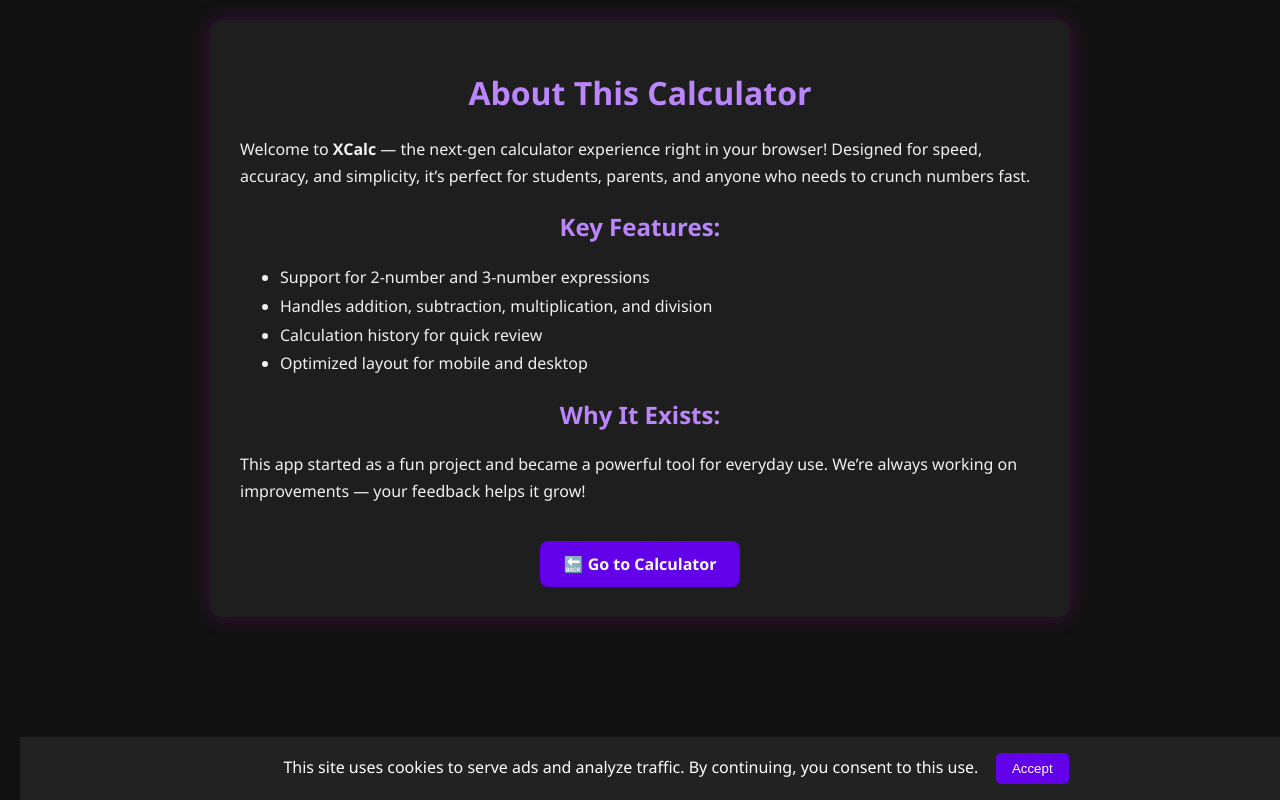
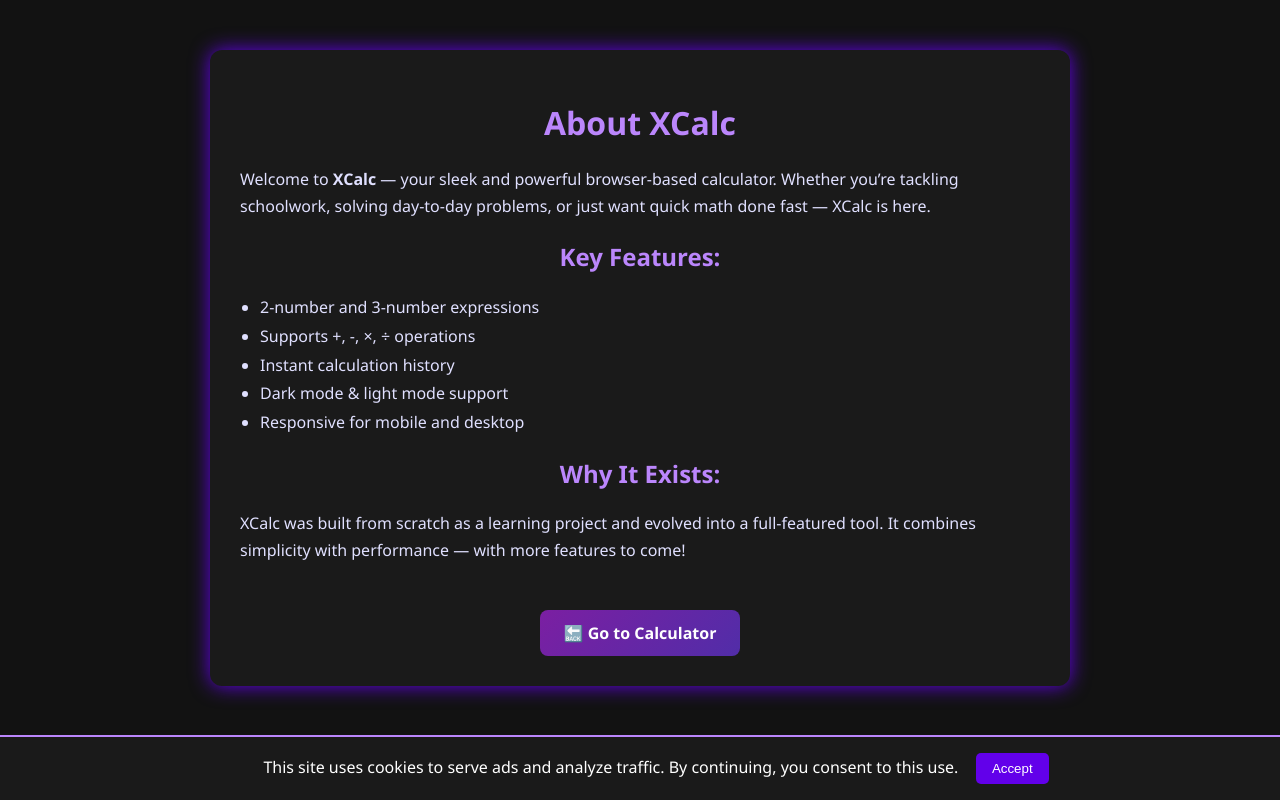
Before and after one commit to Xadam31/calc, a Flask app: page /about in a window 1280 px wide. Run offline with Flask 3, Linux system fonts and the light colour scheme.

Commit message:
v1.2: Updated About page to match XCalc theme

```diff
--- a/templates/about.html
+++ b/templates/about.html
@@ -2,24 +2,25 @@
 <html lang="en">
 <head>
   <meta charset="UTF-8">
-  <title>About - Calculator Web App</title>
+  <title>About - XCalc</title>
   <meta name="viewport" content="width=device-width, initial-scale=1.0">
+  <link rel="icon" href="/favicon.ico">
   <style>
     body {
       background-color: #121212;
-      color: #f1f1f1;
+      color: #e0e0ff;
       font-family: 'Segoe UI', Tahoma, Geneva, Verdana, sans-serif;
       margin: 0;
-      padding: 20px;
+      padding: 0;
     }
 
     .container {
       max-width: 800px;
-      margin: auto;
-      background-color: #1e1e1e;
+      margin: 50px auto;
+      background-color: #1a1a1a;
       padding: 30px;
       border-radius: 12px;
-      box-shadow: 0 0 20px rgba(128, 0, 128, 0.4); /* subtle purple glow */
+      box-shadow: 0 0 20px #6200ea;
     }
 
     h1, h2 {
@@ -27,49 +28,57 @@
       text-align: center;
     }
 
+    p {
+      line-height: 1.7;
+    }
+
     ul {
       line-height: 1.8;
+      padding-left: 20px;
     }
 
-    a.button-link {
+    .button-link {
       display: inline-block;
-      margin-top: 20px;
+      margin-top: 30px;
       padding: 12px 24px;
-      background-color: #6200ea;
+      background: linear-gradient(135deg, #7b1fa2, #512da8);
       color: white;
       border: none;
       border-radius: 8px;
       text-decoration: none;
       font-weight: bold;
+      cursor: pointer;
       transition: background-color 0.3s ease;
     }
 
-    a.button-link:hover {
+    .button-link:hover {
       background-color: #3700b3;
     }
 
-    p {
-      line-height: 1.7;
+    .center {
+      text-align: center;
     }
 
+    /* Consent Banner */
     #cookie-banner {
       position: fixed;
       bottom: 0;
       width: 100%;
-      background: #222;
+      background: #1a1a1a;
       color: white;
       text-align: center;
       padding: 1em;
       display: none;
       z-index: 9999;
+      border-top: 2px solid #bb86fc;
     }
 
     #cookie-banner button {
       margin-left: 1em;
       background-color: #6200ea;
-      color: white;
       border: none;
       padding: 8px 16px;
+      color: white;
       border-radius: 5px;
       cursor: pointer;
     }
@@ -81,28 +90,29 @@
 </head>
 <body>
   <div class="container">
-    <h1>About This Calculator</h1>
+    <h1>About XCalc</h1>
     <p>
-      Welcome to <strong>XCalc</strong> — the next-gen calculator experience right in your browser!
-      Designed for speed, accuracy, and simplicity, it’s perfect for students, parents, and anyone who needs to crunch numbers fast.
+      Welcome to <strong>XCalc</strong> — your sleek and powerful browser-based calculator.
+      Whether you’re tackling schoolwork, solving day-to-day problems, or just want quick math done fast — XCalc is here.
     </p>
 
     <h2>Key Features:</h2>
     <ul>
-      <li>Support for 2-number and 3-number expressions</li>
-      <li>Handles addition, subtraction, multiplication, and division</li>
-      <li>Calculation history for quick review</li>
-      <li>Optimized layout for mobile and desktop</li>
+      <li>2-number and 3-number expressions</li>
+      <li>Supports +, -, ×, ÷ operations</li>
+      <li>Instant calculation history</li>
+      <li>Dark mode & light mode support</li>
+      <li>Responsive for mobile and desktop</li>
     </ul>
 
     <h2>Why It Exists:</h2>
     <p>
-      This app started as a fun project and became a powerful tool for everyday use.
-      We’re always working on improvements — your feedback helps it grow!
+      XCalc was built from scratch as a learning project and evolved into a full-featured tool.
+      It combines simplicity with performance — with more features to come!
     </p>
 
-    <div style="text-align: center;">
-      <a href="https://calc-ngqa.onrender.com/" class="button-link">🔙 Go to Calculator</a>
+    <div class="center">
+      <a href="/" class="button-link">🔙 Go to Calculator</a>
     </div>
   </div>
 
```
Also changed, not shown: templates/index.html (+32 -9 lines).
